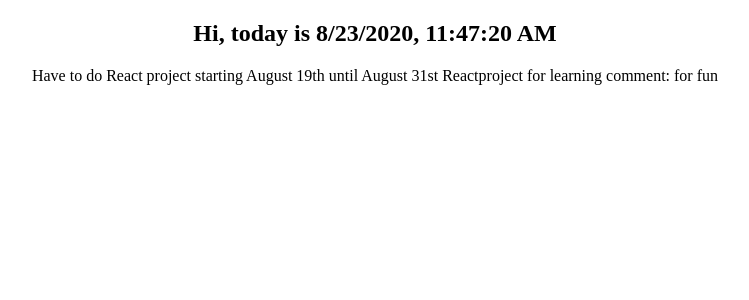
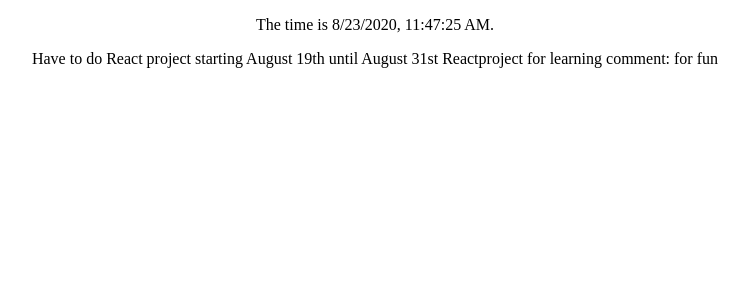
Before and after one commit to apollo78124/ReactAppForLearning, a React (Create React App) app: page / in a window 1280 px wide. Shown: the top 300 px of the page, without its empty margins (265-1014 px from the left). Built offline with nearby package versions, Linux system fonts and the light colour scheme.

Commit message:
Clock live update

```diff
--- a/src/App.js
+++ b/src/App.js
@@ -12,7 +12,7 @@
     render() {
     return <h2>Hi, today is {this.state.curTime}</h2>;
 
-        }
+    }
 }
 
 export default Today;
--- a/src/clock.js
+++ b/src/clock.js
@@ -1,14 +1,33 @@
 import React from 'react';
 
-let time = new Date().toLocaleString();
-
 class Clock extends React.Component {
+    constructor(props) {
+      super(props);
+      this.state = {
+        time: new Date().toLocaleString()
+      };
+    }
+    componentDidMount() {
+      this.intervalID = setInterval(
+        () => this.tick(),
+        1000
+      );
+    }
+    componentWillUnmount() {
+      clearInterval(this.intervalID);
+    }
+    tick() {
+      this.setState({
+        time: new Date().toLocaleString()
+      });
+    }
     render() {
       return (
         <p className="App-clock">
-        The time is {time}.
+          The time is {this.state.time}.
         </p>
       );
     }
   }
+
 export default Clock;
--- a/src/index.js
+++ b/src/index.js
@@ -1,6 +1,7 @@
 import React from 'react';
 import ReactDOM from 'react-dom';
 import Today from './App.js';
+import Clock from './clock.js';
 import './App.css';
 
 class Items {
@@ -30,7 +31,7 @@
     var renderString = todo1.show();
     return (
     <div className = "App">
-        <Today />
+        <Clock />
         {renderString}
     </div>
     );
```
Lines whose indentation alone changed are shown as unchanged.
